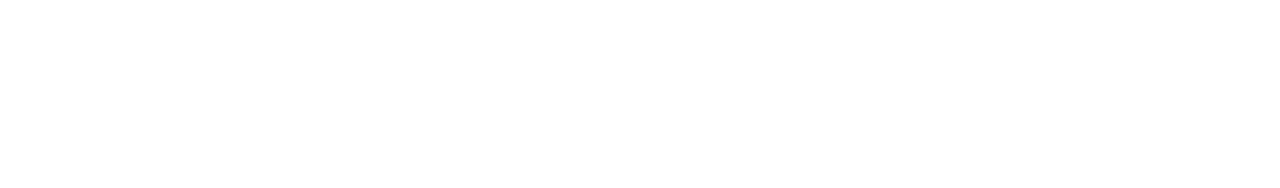
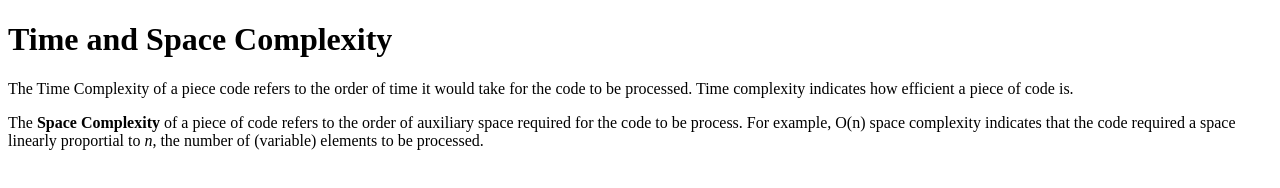
Before and after one commit to acciojob/time-and-space-complexity-manasabm74, a website: page main.html in a window 1280 px wide. Drawn offline with Linux system fonts and the light colour scheme.

Commit message:
created a submission

```diff
--- a/main.html
+++ b/main.html
@@ -8,6 +8,10 @@
 
 	<body>
 		<!-- the entire body must be written by student -->
+		<h1>Time and Space Complexity</h1>
+		<p>The Time Complexity of a piece code refers to the order of time it would take for the code to be processed. Time complexity indicates how efficient a piece of code is.</p>
+		<p>The <b>Space Complexity</b> of a piece of code refers to the order of auxiliary space required for the code to be process. For example, O(n) space complexity indicates that the code required a space linearly proportial to <i>n</i>, the number of (variable) elements to be processed.</p>
+
 		<script type="text/javascript" src="./script.js">
 	</script>
 
```
Lines whose indentation alone changed are shown as unchanged.
